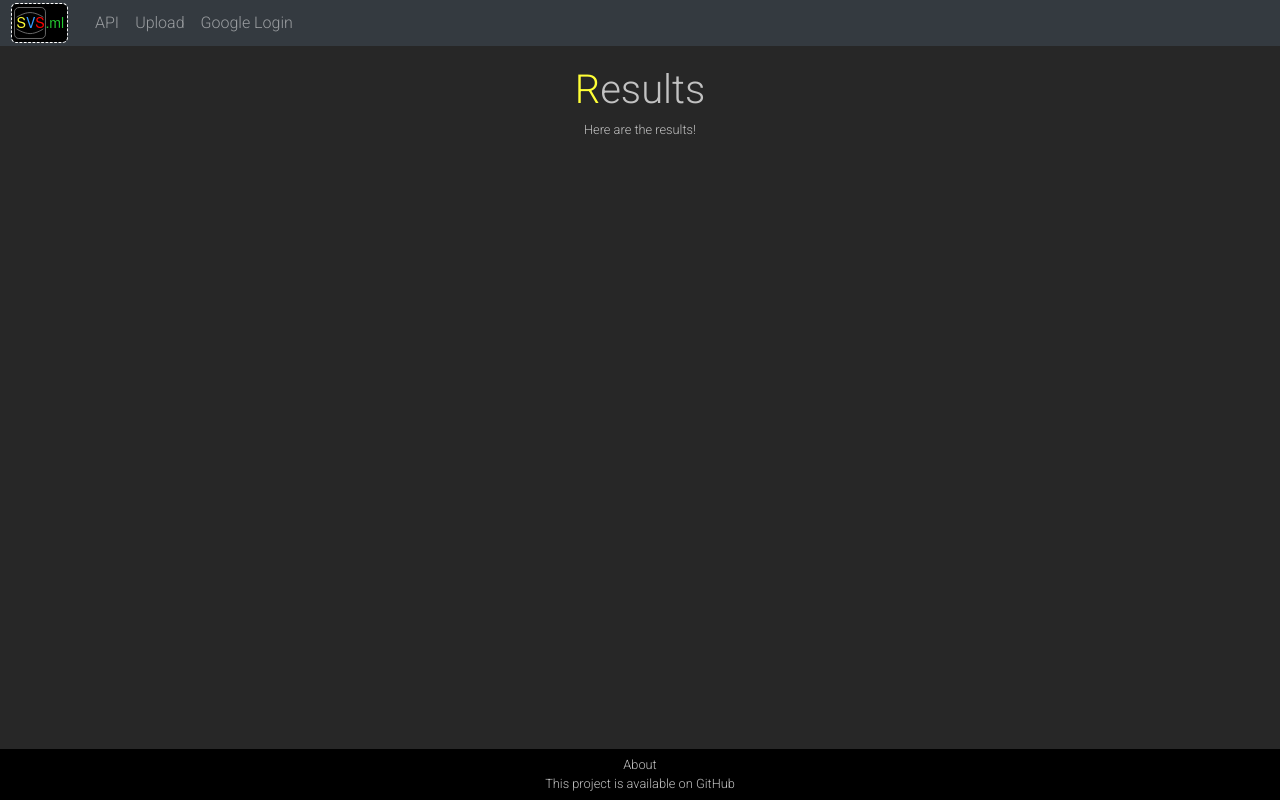
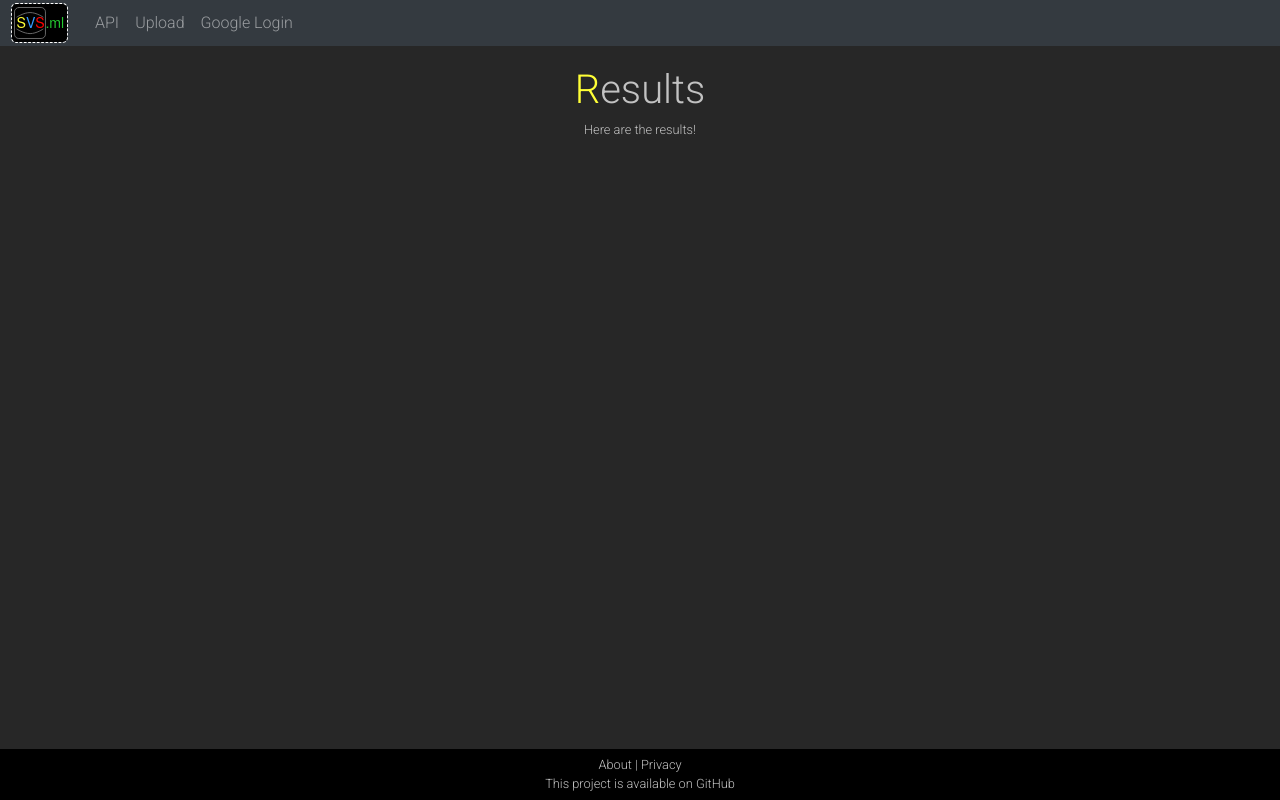
Before and after one commit to Fioringo/smart-vision-sheets, a React (Create React App) app in the folder src/frontend/svs/: page /results in a window 1280 px wide. Built offline with nearby package versions, Linux system fonts and the light colour scheme; no server answers.

Commit message:
modified footer to look nicer

```diff
--- a/src/frontend/svs/src/Components/footer.jsx
+++ b/src/frontend/svs/src/Components/footer.jsx
@@ -8,9 +8,9 @@ export default class Footer extends React.Component{
     return (
       <div className="footer">
         <div className="source">
-        <Link to="/about" className="link">About</Link>
+        <Link to="/about" className="link">About</Link> | <Link to="/privacy" className="link">Privacy</Link>
         <div>
-        <a href="https://github.com/enioluwa23/smart-vision-sheets" className="link">This project is available on GitHub</a>
+        This project is available on <a href="https://github.com/enioluwa23/smart-vision-sheets" className="link">GitHub</a>
         </div>
         </div>
       </div>
```
